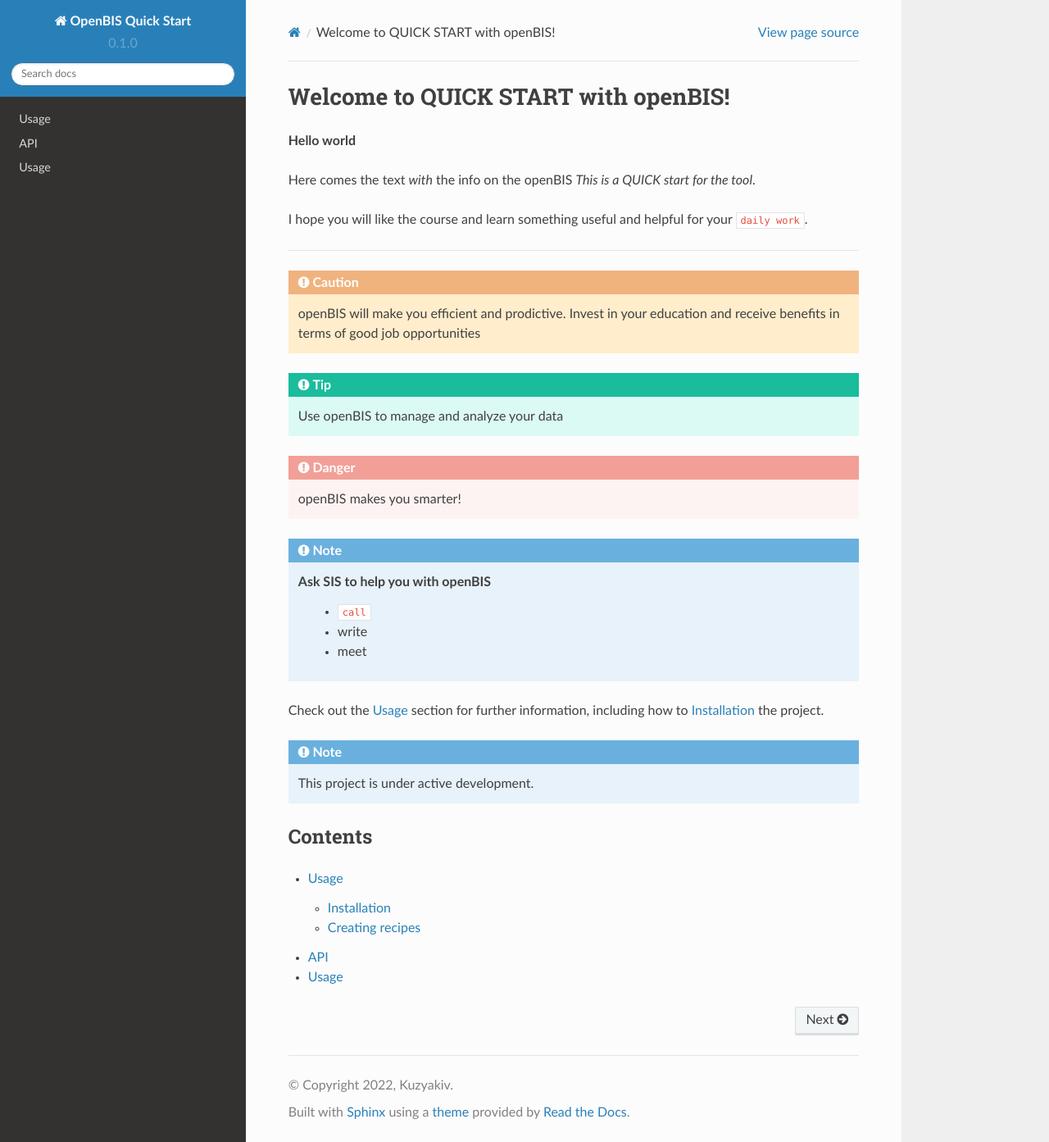
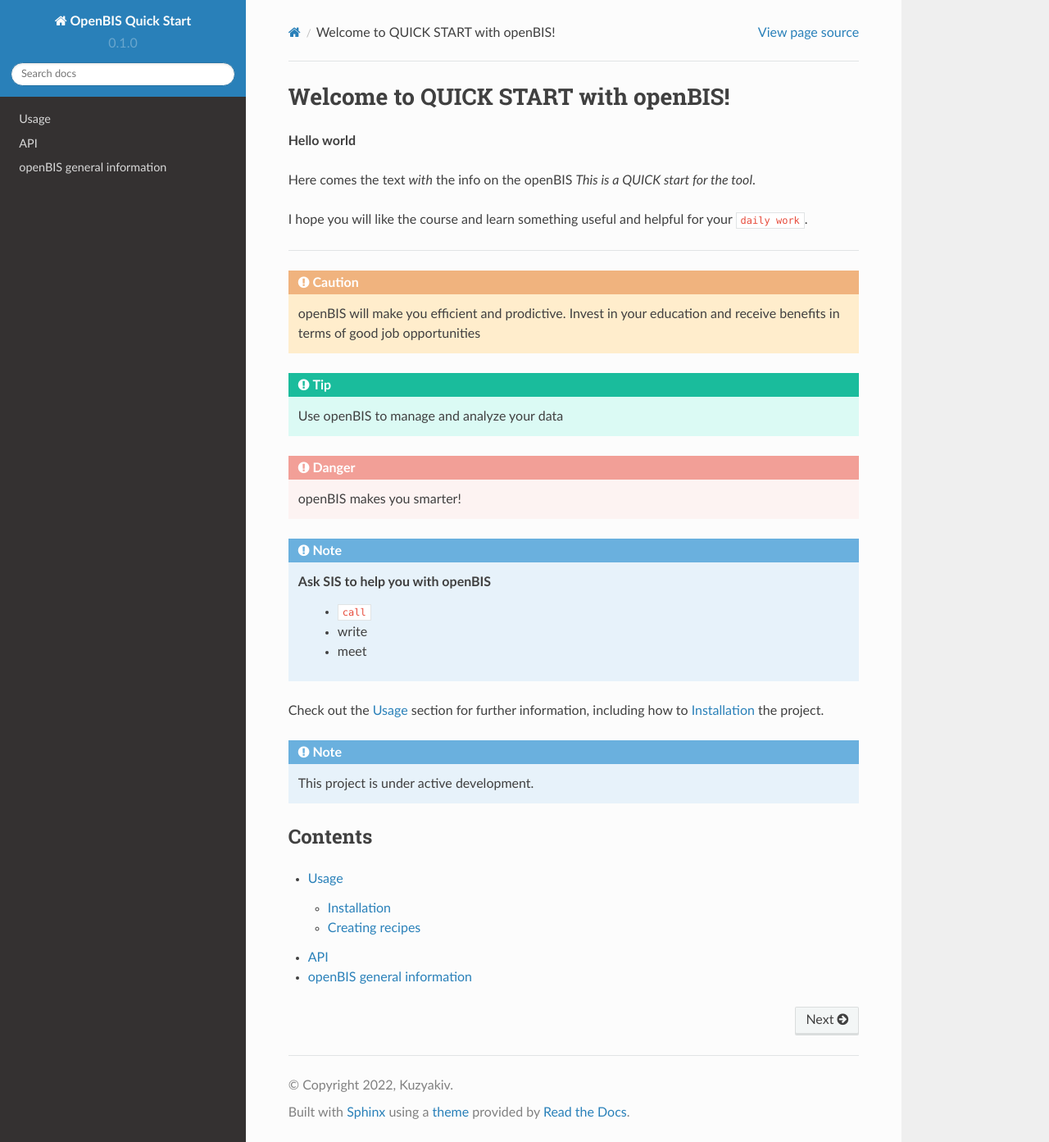
Before and after one commit to rkuzya/rtd-tutorial, a Sphinx documentation site: the page built from docs/source/index.rst, in a window 1280 px wide and 1393 px high. Shown: the whole window at 82% size. Built offline with Sphinx 7.4.7 and the Read the Docs theme 2.0.0, drawn with Linux system fonts in a browser that asks for light colours.

Commit message:
Update openbis_intro.rst

```diff
--- a/docs/source/openbis_intro.rst
+++ b/docs/source/openbis_intro.rst
@@ -1,2 +1,2 @@
-Usage
-=====
+openBIS general information
+===========================
```
